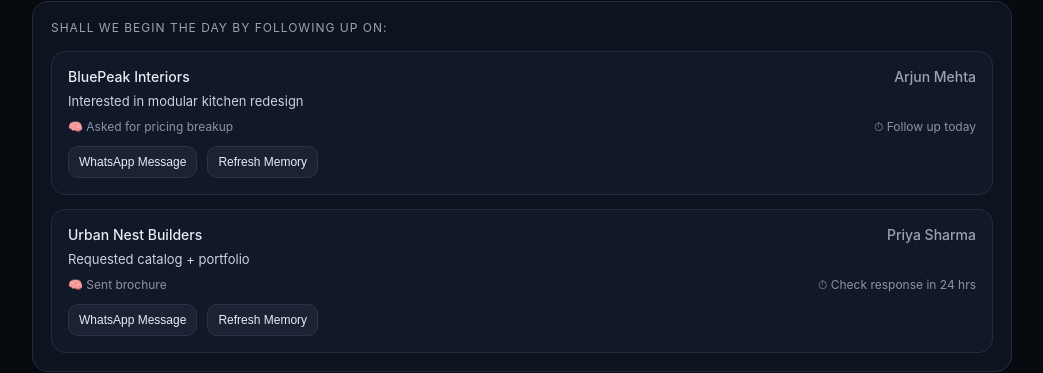
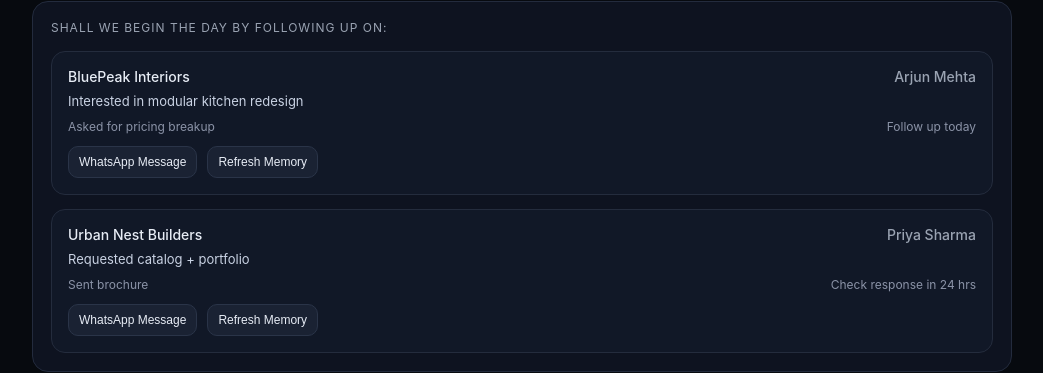
Before and after one commit to stirr3dz3phyr-ship-it/LeadFlow-WarMachine, a React (Vite) app: page / in a window 1280 px wide. Shown: the part 223-596 px from the top of the page, without its empty margins (118-1161 px from the left). Built offline with nearby package versions, Linux system fonts and the light colour scheme.

Commit message:
Update App.jsx

```diff
--- a/src/App.jsx
+++ b/src/App.jsx
@@ -1,5 +1,5 @@
 import React from "react";
-import "./styles.jsx";
+import "./styles.css";
 
 export default function App() {
   const username = "Ragz";
@@ -32,13 +32,12 @@ export default function App() {
     <div className="app">
       <div className="container">
 
-        {/* HEADER */}
         <header className="header">
           <h1>Good Morning, {username} 👋</h1>
           <p className="subtext">Here’s your pipeline for today</p>
         </header>
 
-        {/* KPI CENTER BLOCK */}
+        {/* KPIs */}
         <section className="kpi-grid">
           {kpis.map((k, i) => (
             <div key={i} className="kpi-card">
@@ -48,7 +47,7 @@ export default function App() {
           ))}
         </section>
 
-        {/* FOLLOW-UP ENGINE */}
+        {/* FOLLOW UPS */}
         <section className="panel">
           <div className="panel-title">
             Shall we begin the day by following up on:
@@ -66,8 +65,8 @@ export default function App() {
                 <div className="note">{f.note}</div>
 
                 <div className="meta">
-                  <div>🧠 {f.lastNote}</div>
-                  <div>⏱ {f.timeline}</div>
+                  <div>{f.lastNote}</div>
+                  <div>{f.timeline}</div>
                 </div>
 
                 <div className="actions">
```
